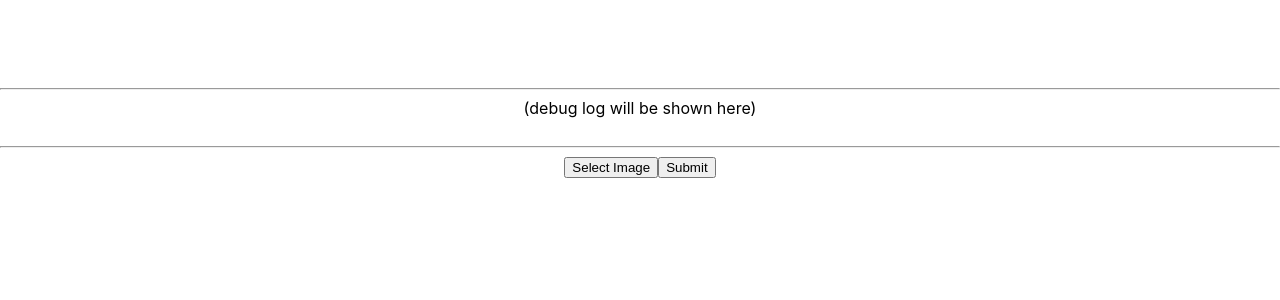
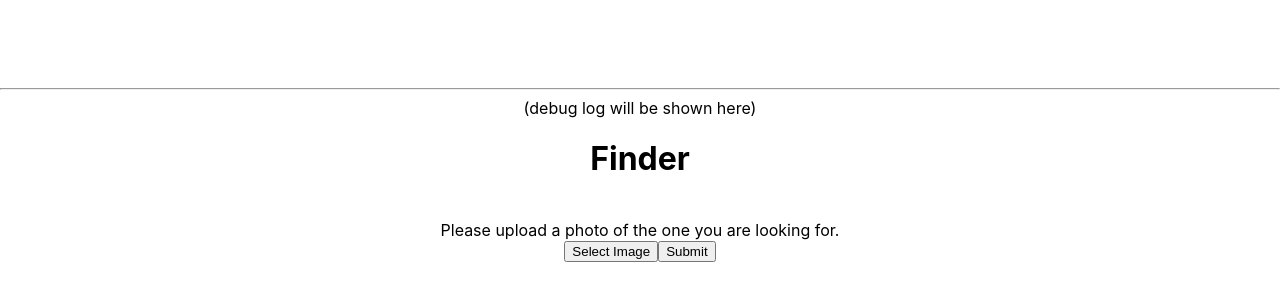
Before and after one commit to WDever/angelhack-pepcis, a React (Create React App) app: page / in a window 1280 px wide. Shown: the part 74-374 px from the top of the page. Built offline with nearby package versions, Linux system fonts and the light colour scheme; no server answers.

Commit message:
response to victimFind resp from server added

```diff
--- a/src/components/VictimFinder/VictimFinder.component.tsx
+++ b/src/components/VictimFinder/VictimFinder.component.tsx
@@ -6,6 +6,7 @@ interface State {
   debugContent: string;
   selectedImageFileURL: string;
   selectedImageFile: any;
+  victimStatus: any;
 }
 
 class VictimFinder extends React.Component<Props, State> {
@@ -15,6 +16,7 @@ class VictimFinder extends React.Component<Props, State> {
       debugContent: '',
       selectedImageFileURL: '',
       selectedImageFile: null,
+      victimStatus: { shelterName: null, registeredTime: null },
     };
   }
 
@@ -47,22 +49,45 @@ class VictimFinder extends React.Component<Props, State> {
     this.setState({
       debugContent: 'Submitting ' + imageName,
     });
+    this.onResponseFromServer({ shelterName: '', registeredTime: '' });
   };
 
+  // call this when the response from server has arrived from onImageSubmit
+  onResponseFromServer(resp = { shelterName: '', registeredTime: '' }) {
+    if (resp.shelterName === null) {
+      alert(
+        `
+        The one you are looking for is currently not registered at any of our shelters.
+        We will contact you once we have an update.
+        `,
+      );
+    } else {
+      this.setState({
+        victimStatus: resp,
+      });
+    }
+  }
+
   render() {
-    const { debugContent } = this.state;
+    const { debugContent, victimStatus } = this.state;
     const { onImageSubmit, onImageChange, onImageSelectButtonClick } = this;
 
+    let victimStatusString: string = '';
+    if (victimStatus.shelterName === null) {
+      victimStatusString =
+        'Please upload a photo of the one you are looking for.';
+    } else if (victimStatus.shelterName === '') {
+      victimStatusString = 'The one you are looking for is not registered.';
+    } else {
+      victimStatusString = `The one you are looking for is registered at ${
+        victimStatus.shelterName
+      } (${victimStatus.registeredTime})`;
+    }
     return (
       <div>
-        ({debugContent})
+        ({debugContent})<h1>Finder</h1>
         <br />
-        <img
-          src={this.state.selectedImageFileURL}
-          alt=''
-          style={{ maxWidth: '100%' }}
-        />
-        <hr />
+        {victimStatusString}
         <form onSubmit={onImageSubmit}>
           <input
             ref='imageInput'
@@ -78,6 +103,11 @@ class VictimFinder extends React.Component<Props, State> {
           />
           <input type='submit' value='Submit' />
         </form>
+        <img
+          src={this.state.selectedImageFileURL}
+          alt=''
+          style={{ maxWidth: '100%' }}
+        />
       </div>
     );
   }
```
